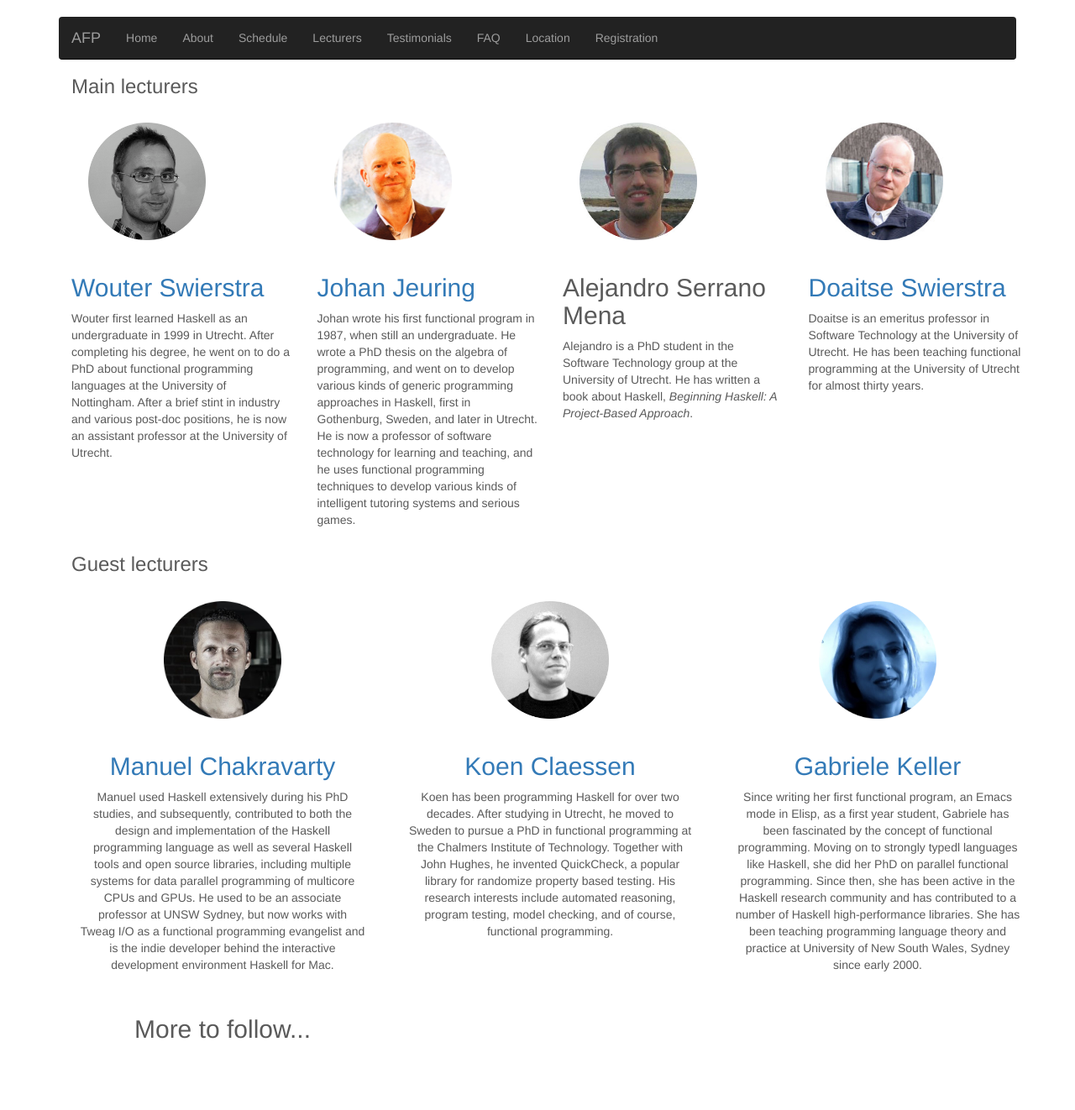
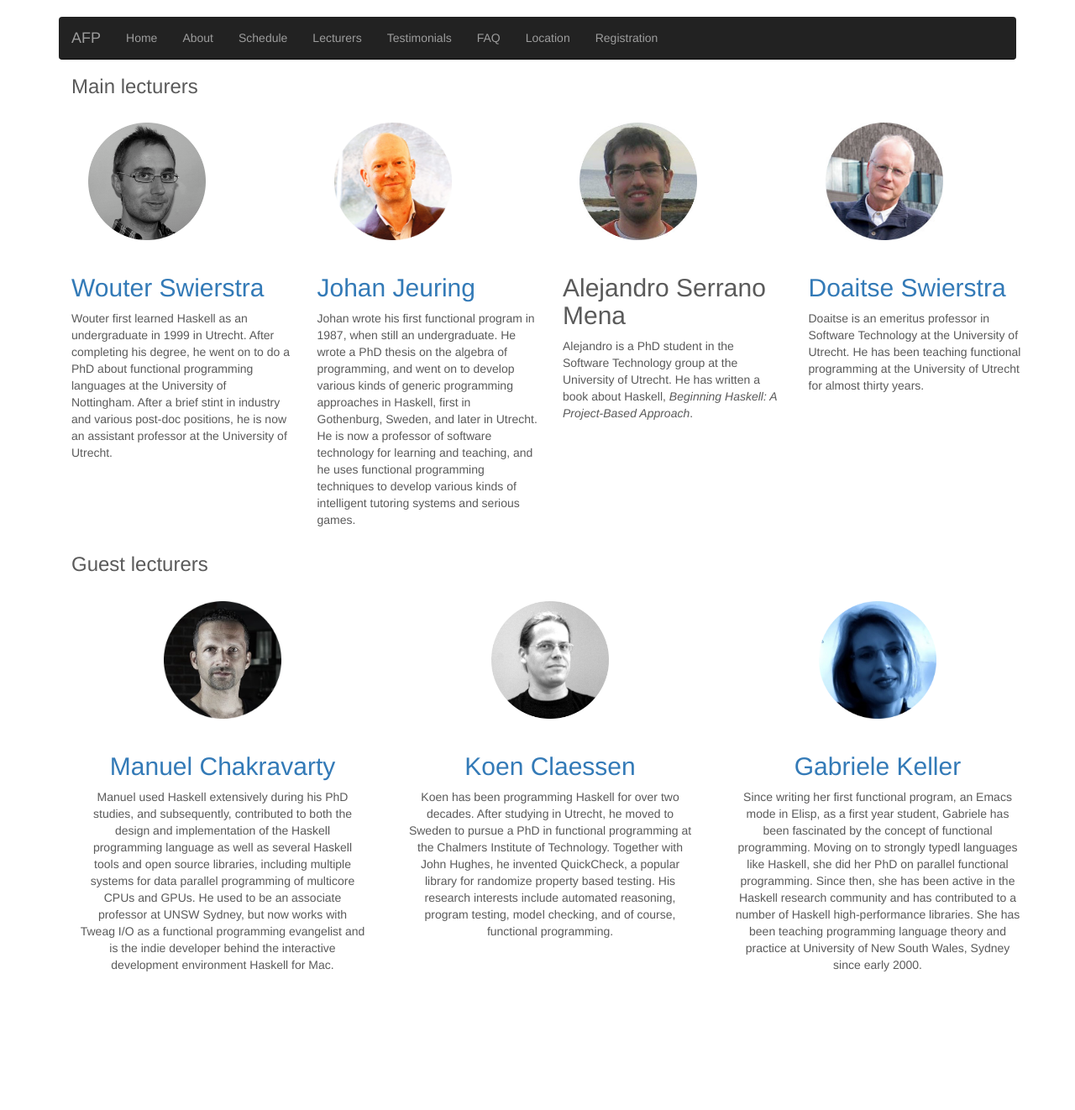
Before and after one commit to uu-afp/uu-afp.github.io, a Jekyll site: the page built from lecturers.html, in a window 1280 px wide. Shown: the whole page at 84% size. Built offline with Jekyll 4.4.1, drawn with Linux system fonts in a browser that asks for light colours; nearby versions of some CDN libraries; after the commit the page ends 1239 px from its top, so only the background shows below that.

Commit message:
Minor fixes.

```diff
--- a/lecturers.html
+++ b/lecturers.html
@@ -131,10 +131,6 @@ layout: default
 	</p>
     </div><!-- /.col-lg-3 -->
 
-    <div class="col-lg-4">
-      <h2>More to follow...</h2>
-
-    </div><!-- /.col-lg-3 -->
 
 
   </div><!-- /.row -->
```
